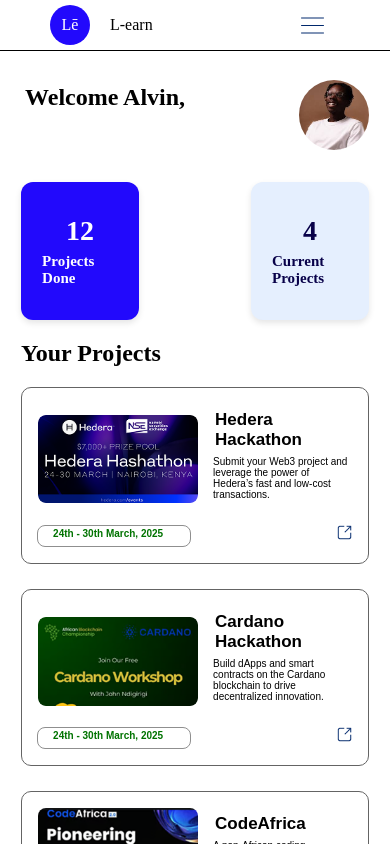
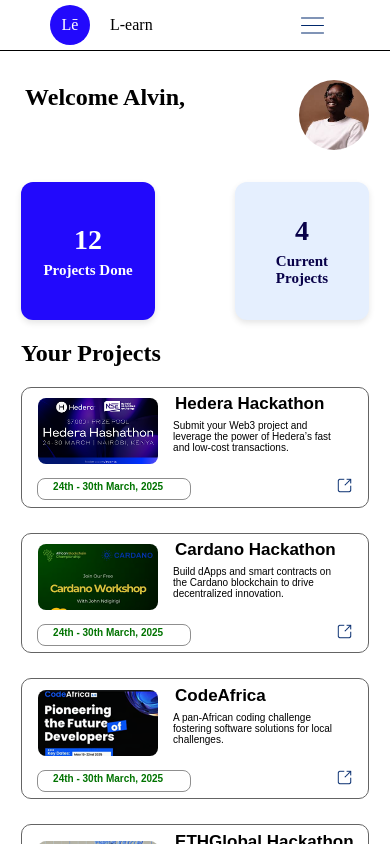
Before and after one commit to l-earn-org/l-earn-app, a React (Vite) app: page /home in a window 390 px wide. Shown: the top 844 px of the page. Built offline with nearby package versions, Linux system fonts and the light colour scheme; a web font is replaced by a local one.

Commit message:
fix: resolve max-width:760px responsive UI

```diff
--- a/src/styles/Home.css
+++ b/src/styles/Home.css
@@ -176,6 +176,15 @@
     display: flex;
     width: 100%;
   }
+
+  .done-container,
+  .current-container {
+    width: 78%;
+    text-align: center;
+  }
+  .done-container {
+    margin-right: 5em;
+  }
 }
 /* STYLES FOR THE HACKATHONS CONTAINER */
 
@@ -298,11 +307,19 @@
     gap: 10px;
   }
   .hackathon-banner {
-    width: 160px;
+    width: 120px;
     margin-left: 1em;
   }
   .date-container {
     width: 30%;
+  }
+  .hackathon-container {
+
+    padding: .4em 0px .4em 0px;
+
+  }
+  .hackathon-container h3 {
+    margin-top: 0px;
   }
 }
 @media (max-width: 560px) {
```
